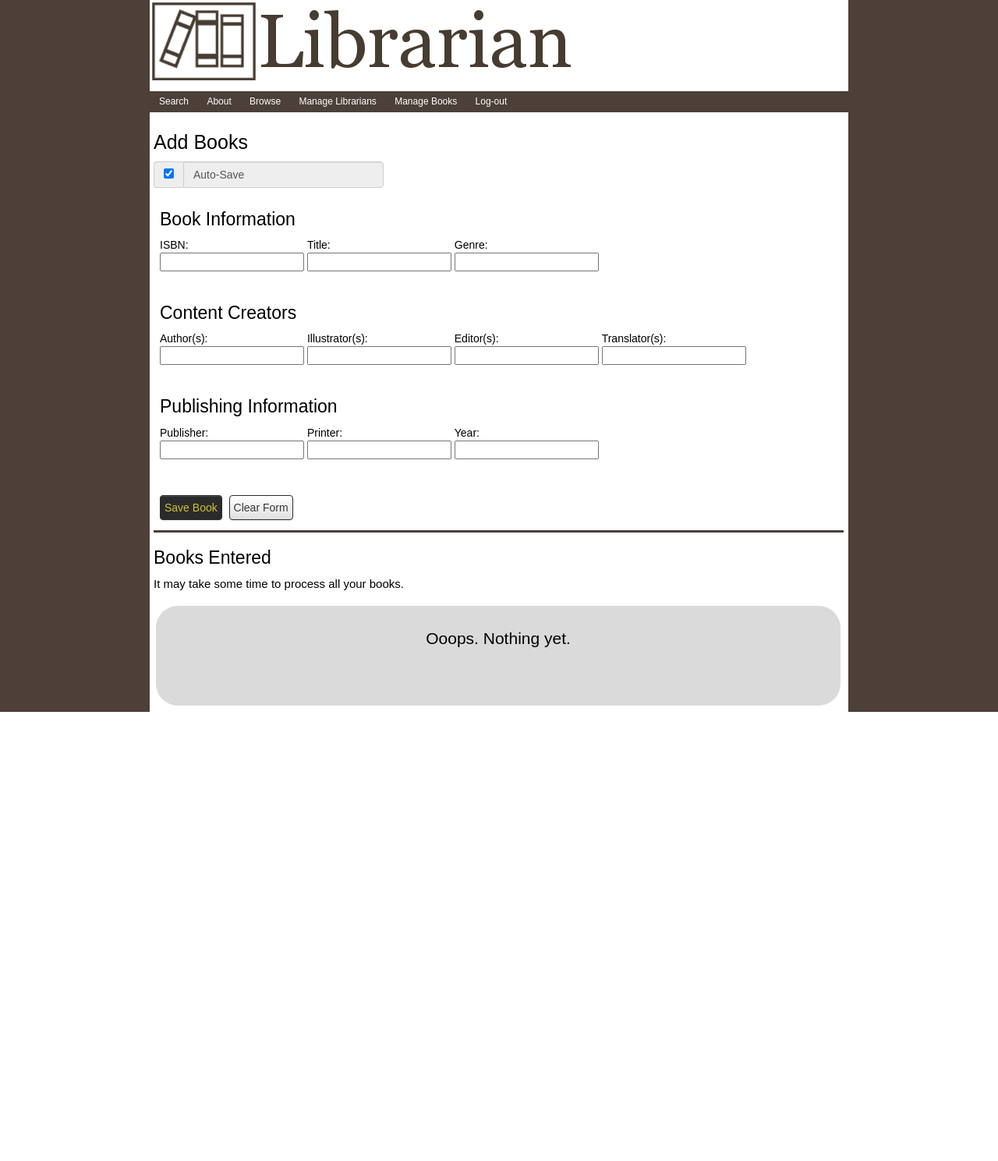
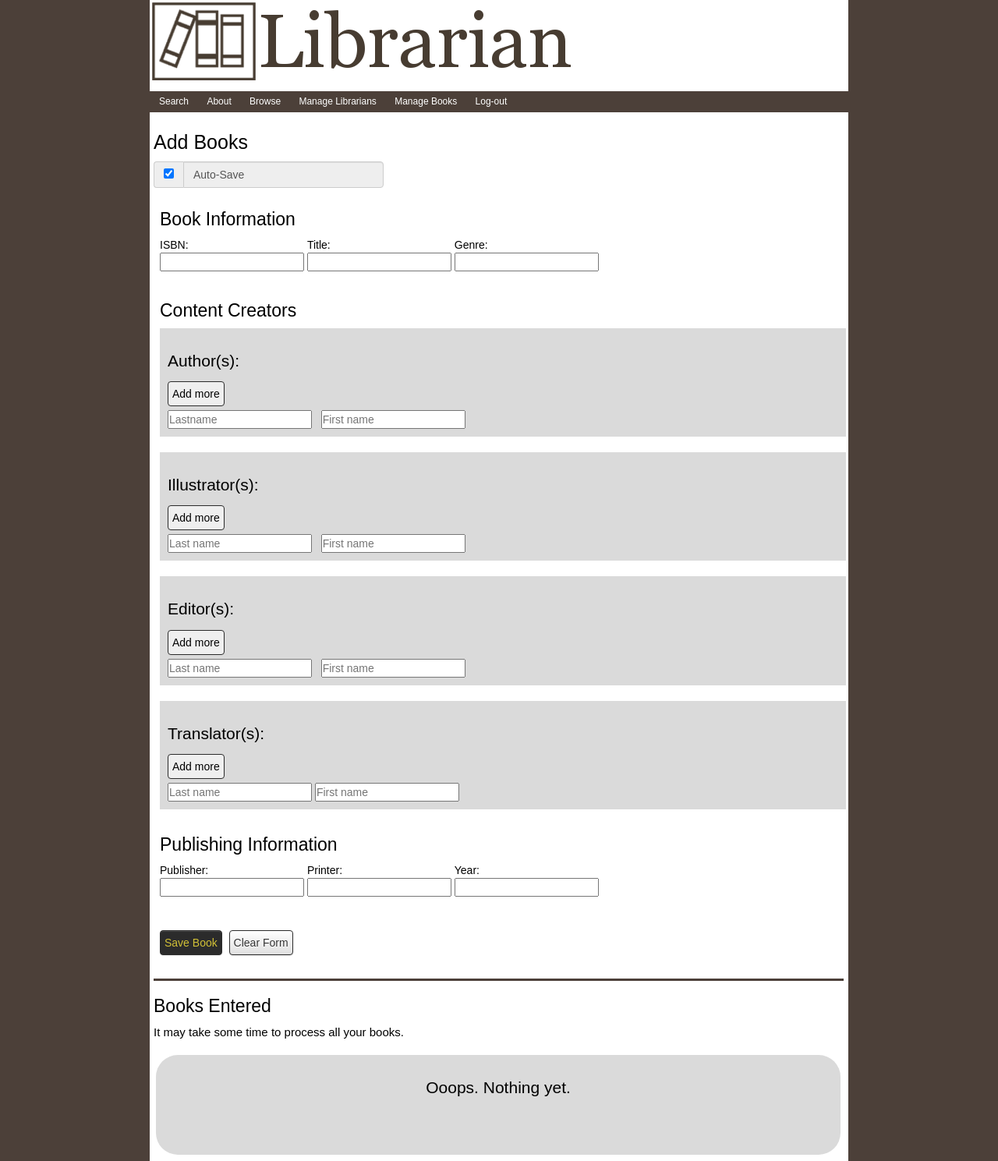
Before and after one commit to skytreader/alexandria, a Flask app: page /books in a window 1280 px wide. Shown: the whole page at 78% size. Before the commit the page ends 913 px from the top, so only its background shows below. Run offline with Flask 2, Linux system fonts and the light colour scheme; a user stored in the database is signed in; tables that the repository leaves empty hold one stand-in row (values such as "Sample post"); some libraries are stand-ins or nearby versions.

Commit message:
Initial restyle of add books module.
Still looks horrible.

```diff
--- a/app/static/styles/librariantheme.css
+++ b/app/static/styles/librariantheme.css
@@ -76,7 +76,7 @@ div.navbox{
 }
 
 div.block{
-	float: left;
+	float: none;
 	padding: 5px;
 	margin: 3px;
 }
@@ -107,8 +107,8 @@ div.reprocess_book{
     color: #000;
 }
 
-div.empty_set, div.unsaved_book{
-    padding 10px;
+div.empty_set, div.unsaved_book, div.grouped_input{
+    padding: 10px;
     background-color: #dadada;
 }
 
--- a/app/templates/add_books.jinja
+++ b/app/templates/add_books.jinja
@@ -39,18 +39,40 @@
         </div>
         <div class="block">
             <h2>Content Creators</h2>
-            <label>Author(s):<br>
-            <input type="text" id="authors-proxy">
-            </label>
-            <label>Illustrator(s):<br>
-            <input type="text" id="illustrators-proxy">
-            </label>
-            <label>Editor(s):<br>
-            <input type="text" id="editors-proxy">
-            </label>
-            <label>Translator(s):<br>
-            <input type="text" id="translators-proxy">
-            </label>
+            <div class="grouped_input">
+                <h3>Author(s):</h3>
+                <input type="button" class="btn btn-frequent" value="Add more">
+                <br>
+                <input type="text" id="authors-proxy" placeholder="Lastname">
+                &nbsp;
+                <input type="text" placeholder="First name">
+            </div>
+            <br>
+            <div class="grouped_input">
+                <h3>Illustrator(s):</h3>
+                <input type="button" class="btn btn-frequent" value="Add more">
+                <br>
+                <input type="text" id="illustrators-proxy" placeholder="Last name">
+                &nbsp;
+                <input type="text" placeholder="First name">
+            </div>
+            <br>
+            <div class="grouped_input">
+                <h3>Editor(s):</h3>
+                <input type="button" class="btn btn-frequent" value="Add more">
+                <br>
+                <input type="text" id="editors-proxy" placeholder="Last name">
+                &nbsp;
+                <input type="text" placeholder="First name">
+            </div>
+            <br>
+            <div class="grouped_input">
+                <h3>Translator(s):</h3>
+                <input type="button" class="btn btn-frequent" value="Add more">
+                <br>
+                <input type="text" id="translators-proxy" placeholder="Last name">
+                <input type="text" placeholder="First name">
+            </div>
         </div>
         <div class="block">
             <h2>Publishing Information</h2>
```
